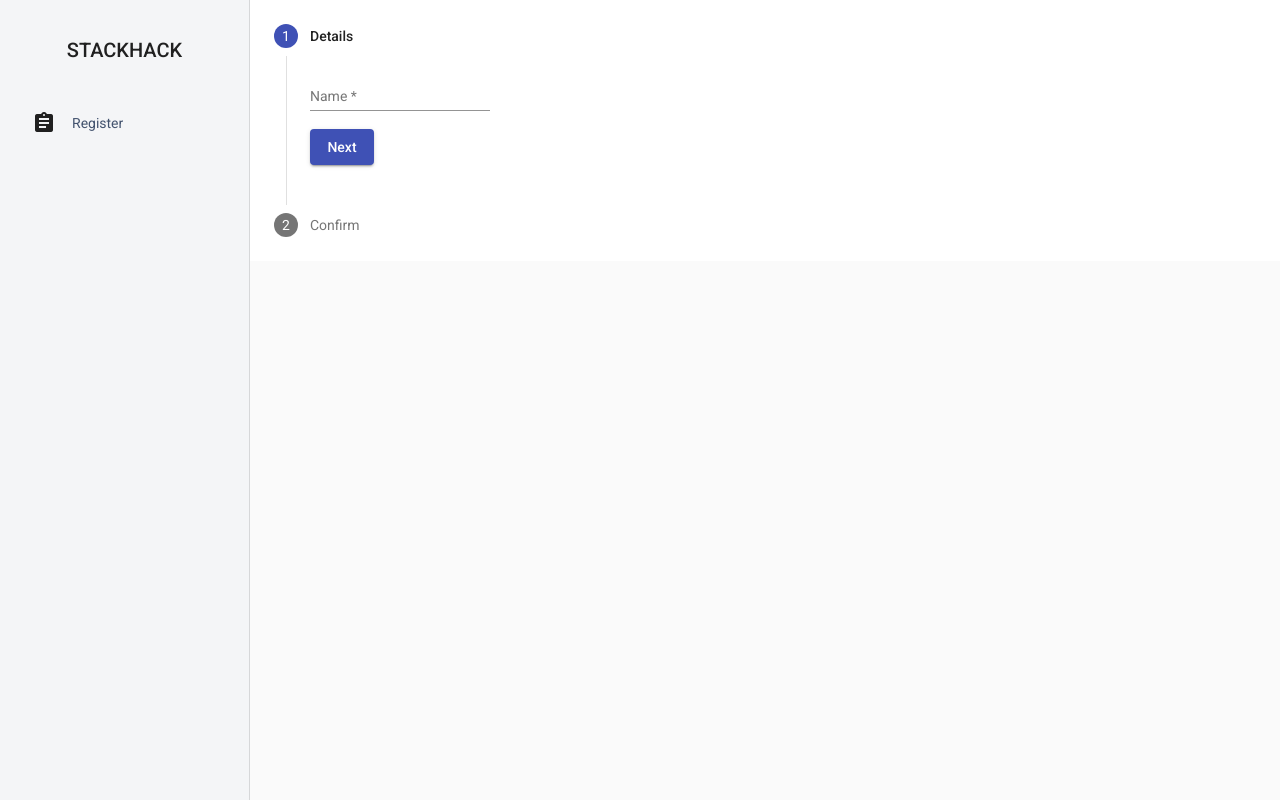
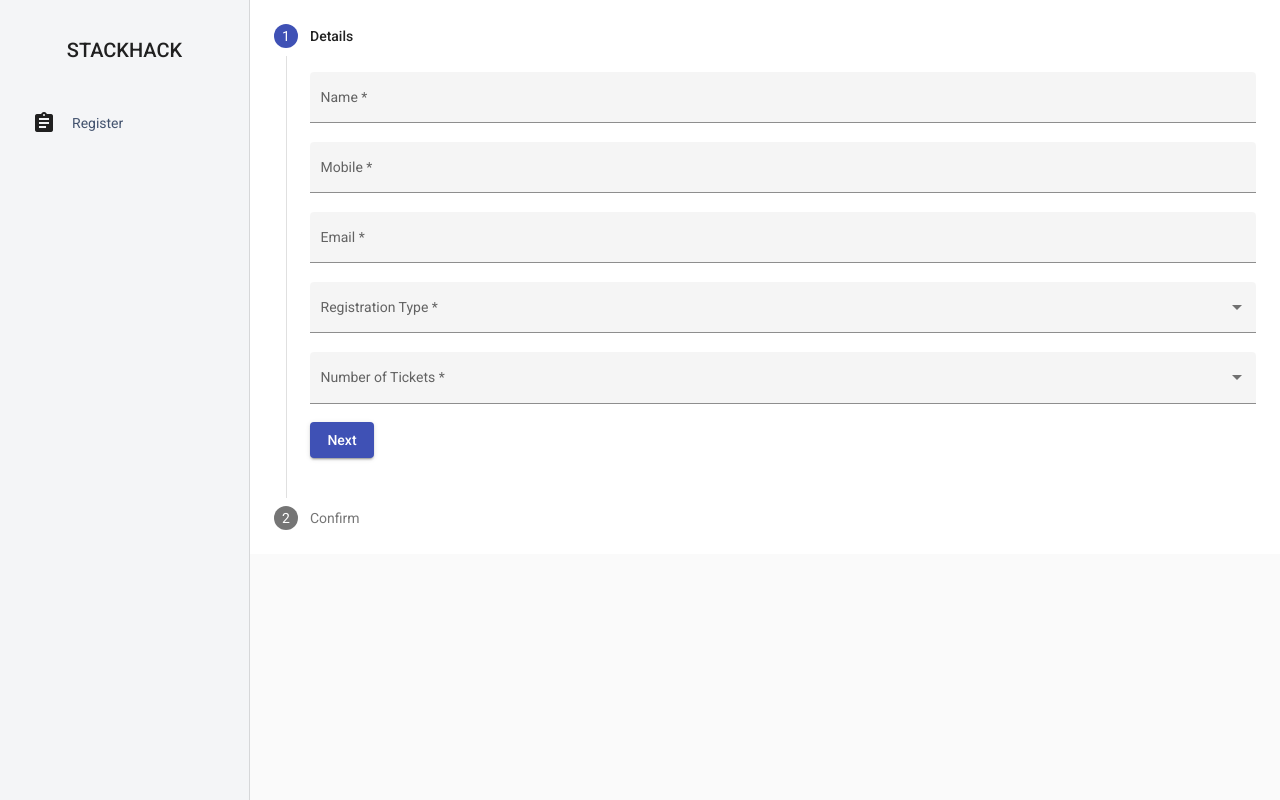
Before and after one commit to rishabh-9000/stackhack-frontend, an Angular app: page / in a window 1280 px wide. Built offline with nearby package versions, Linux system fonts and the light colour scheme.

Commit message:
added form element

```diff
--- a/src/app/material/material.module.ts
+++ b/src/app/material/material.module.ts
@@ -6,6 +6,7 @@ import { MatIconModule } from '@angular/material/icon';
 import { MatInputModule } from '@angular/material/input';
 import { MatFormFieldModule } from '@angular/material/form-field';
 import { MatStepperModule } from '@angular/material/stepper';
+import { MatSelectModule } from '@angular/material/select';
 
 const modules = [
   MatButtonModule,
@@ -14,6 +15,7 @@ const modules = [
   MatInputModule,
   MatFormFieldModule,
   MatStepperModule,
+  MatSelectModule,
 ];
 
 @NgModule({
--- a/src/app/user/user.component.css
+++ b/src/app/user/user.component.css
@@ -0,0 +1,4 @@
+.register-form {
+  display: flex;
+  flex-direction: column;
+}
--- a/src/app/user/user.component.html
+++ b/src/app/user/user.component.html
@@ -1,13 +1,47 @@
 <mat-vertical-stepper [linear]="true" #stepper>
-  <mat-step [stepControl]="firstFormGroup">
-    <form [formGroup]="firstFormGroup">
+  <mat-step [stepControl]="deatailsFormGroup">
+    <form class="register-form" [formGroup]="deatailsFormGroup">
       <ng-template matStepLabel>Details</ng-template>
-      <mat-form-field appearence="true">
+      <mat-form-field appearance="fill">
         <mat-label>Name</mat-label>
-        <input matInput formControlName="firstCtrl" required />
+        <input matInput formControlName="fullName" required />
+      </mat-form-field>
+      <mat-form-field appearance="fill">
+        <mat-label>Mobile</mat-label>
+        <input matInput type="number" formControlName="mobile" required />
+      </mat-form-field>
+      <mat-form-field appearance="fill">
+        <mat-label>Email</mat-label>
+        <input matInput formControlName="email" required />
+      </mat-form-field>
+      <mat-form-field appearance="fill">
+        <mat-label>Registration Type</mat-label>
+        <mat-select formControlName="registrationType" required>
+          <mat-option
+            *ngFor="let type of registrationTypes"
+            [value]="type.value"
+          >
+            {{ type.key }}
+          </mat-option>
+        </mat-select>
+      </mat-form-field>
+      <mat-form-field appearance="fill">
+        <mat-label>Number of Tickets</mat-label>
+        <mat-select formControlName="numberOfTickets" required>
+          <mat-option *ngFor="let count of ticketCount" [value]="count">
+            {{ count }}
+          </mat-option>
+        </mat-select>
       </mat-form-field>
       <div>
-        <button mat-raised-button color="primary" matStepperNext>Next</button>
+        <button
+          mat-raised-button
+          color="primary"
+          (click)="print()"
+          matStepperNext
+        >
+          Next
+        </button>
       </div>
     </form>
   </mat-step>
--- a/src/app/user/user.component.ts
+++ b/src/app/user/user.component.ts
@@ -12,15 +12,34 @@ import {
   styleUrls: ['./user.component.css'],
 })
 export class UserComponent implements OnInit {
-  firstFormGroup: FormGroup;
-
-  fullName = new FormControl('', [Validators.required]);
+  deatailsFormGroup: FormGroup;
+  registrationTypes = [
+    { key: 'Self', value: 'self' },
+    { key: 'Corporate', value: 'Corporate' },
+    { key: 'Group', value: 'group' },
+    { key: 'Other', value: 'other' },
+  ];
+  ticketCount = [1, 2, 3, 4, 5, 6, 7, 8, 9, 10];
 
   constructor(private formBuilder: FormBuilder) {}
 
   ngOnInit(): void {
-    this.firstFormGroup = this.formBuilder.group({
-      firstCtrl: ['', Validators.required],
+    this.deatailsFormGroup = this.formBuilder.group({
+      fullName: new FormControl('', [
+        Validators.required,
+        Validators.minLength(4),
+      ]),
+      mobile: new FormControl('', [
+        Validators.required,
+        Validators.minLength(10),
+      ]),
+      email: new FormControl('', [Validators.required, Validators.email]),
+      registrationType: new FormControl('', [Validators.required]),
+      numberOfTickets: new FormControl('', [Validators.required]),
     });
   }
+
+  print() {
+    console.log(this.deatailsFormGroup);
+  }
 }
```
